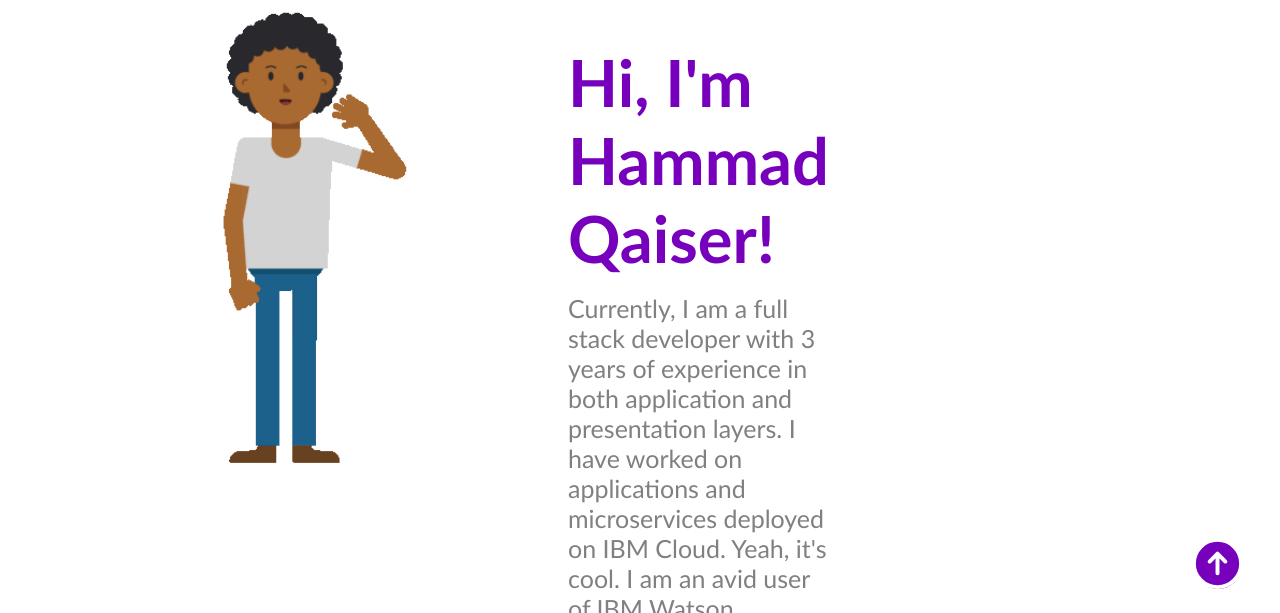
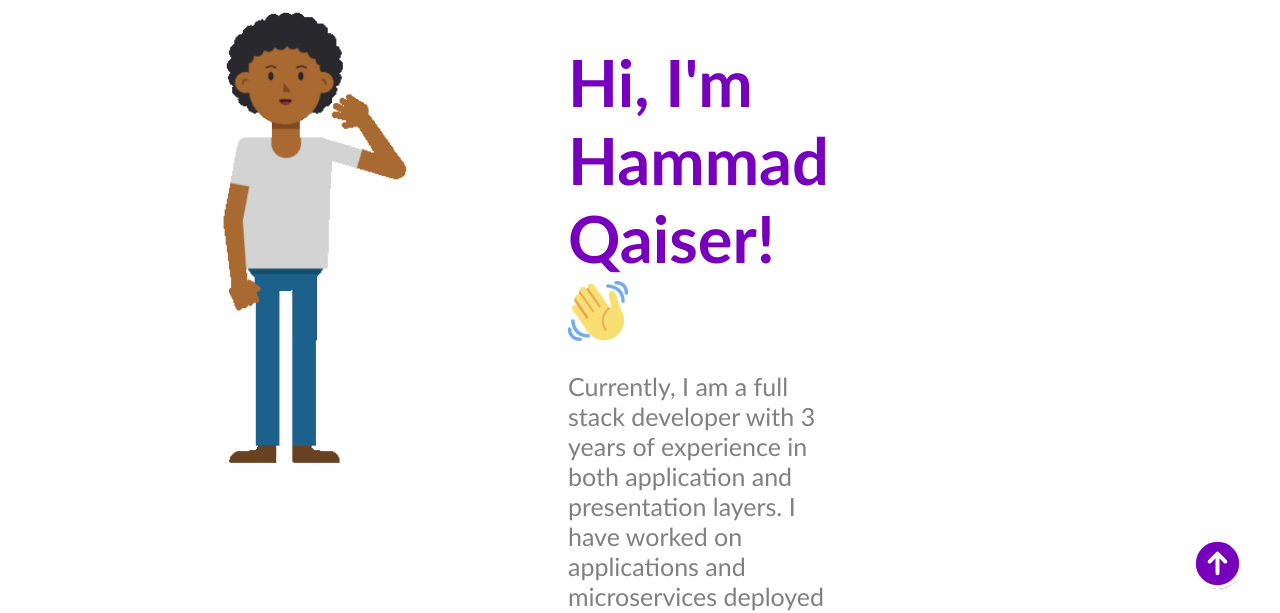
Before and after one commit to hammadqaiser/Hammad_portfolio_website, a plain HTML site: page index.html in a window 1280 px wide. Shown: the part 187-800 px from the top of the page. Drawn offline with Linux system fonts and the light colour scheme.

Commit message:
Update index.html

```diff
--- a/index.html
+++ b/index.html
@@ -42,7 +42,7 @@
 
       <div>
           <h1>
-            Hi, I'm Hammad Qaiser! <!-- <img src="html_finalprojimages/waving-hand.png" width="60px"/> -->
+            Hi, I'm Hammad Qaiser!  <img src="html_finalprojimages/waving-hand.png" width="60px"/>
           </h1>
           <p>
             Currently, I am a full stack developer with 3 years of experience in both application and presentation layers.
```
